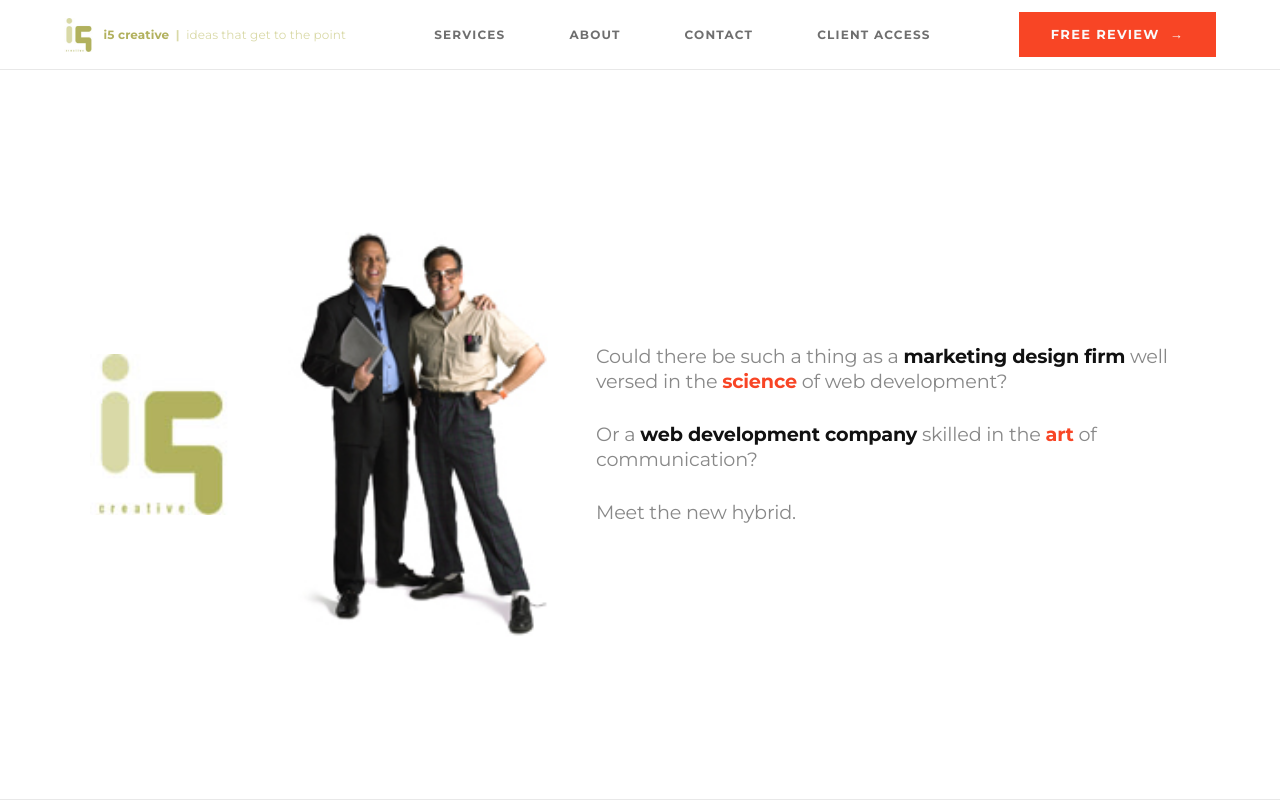
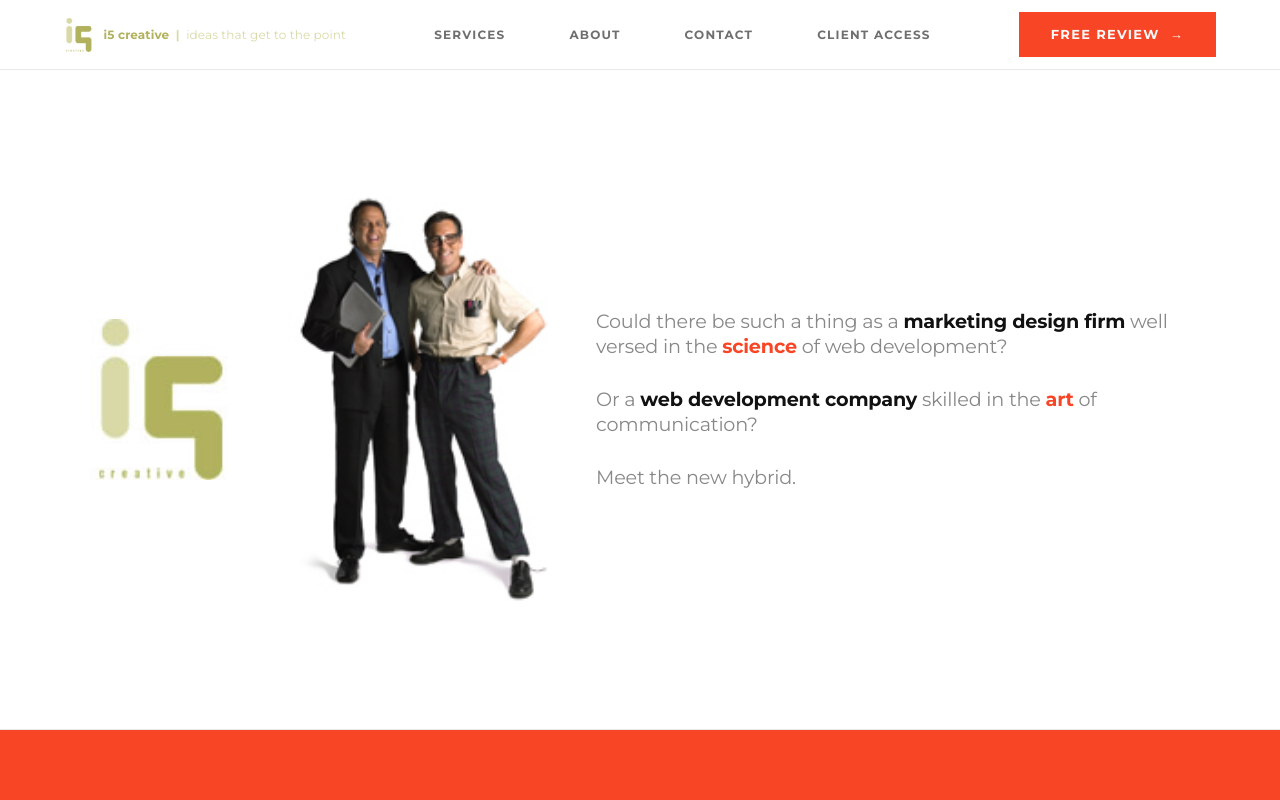
Before and after one commit to xteamfitness/i5creative, a plain HTML site: page index.html in a window 1280 px wide. Shown: the top 800 px of the page. Drawn offline with Linux system fonts and the light colour scheme; files whose address does not match are found by name.

Commit message:
Add files via upload

```diff
--- a/css/styles.css
+++ b/css/styles.css
@@ -2090,3 +2090,20 @@
 .mobile-nav.open {
   display: flex;
 }
+
+/* ============================================================
+   FIX: Gray band — body background white, hero uses padding not margin
+   ============================================================ */
+body {
+  background-color: #ffffff !important;
+}
+
+.hybrid-hero {
+  margin-top: 0 !important;
+  padding-top: 70px !important;
+}
+
+main#main-content {
+  padding-top: 0 !important;
+  margin-top: 0 !important;
+}
```
